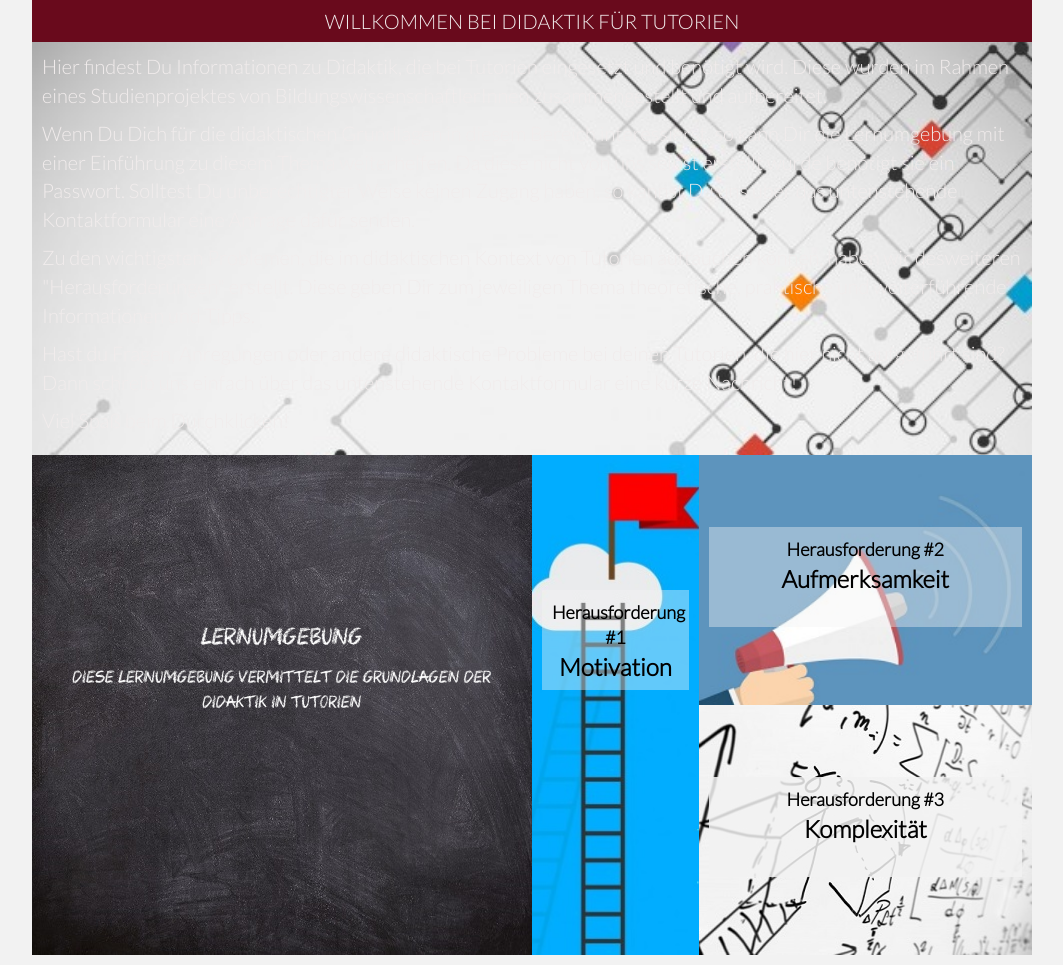
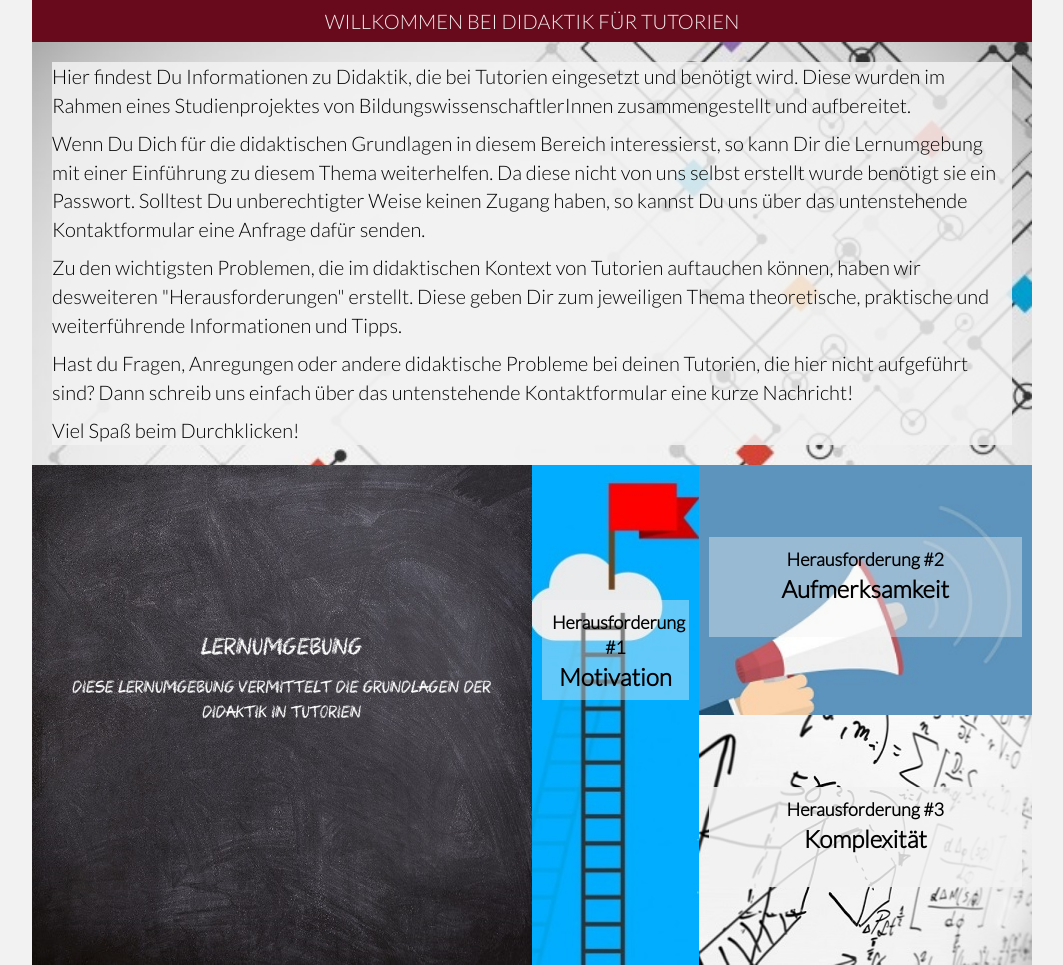
Before and after one commit to dk248/Didaktik, a plain HTML site: page website/index.html in a window 1280 px wide. Shown: the whole page, without its empty margins (108-1171 px from the left). Drawn offline with Linux system fonts and the light colour scheme; a script that the page names is missing.

Commit message:
Einleitungstext: Schriftbalken und Padding eingefügt

```diff
--- a/website/css/style.css
+++ b/website/css/style.css
@@ -52,13 +52,18 @@ body {
   background-color: #690A1C;
 }
 
-.title-einfuehrung {
+.title-einleitung {
   font-size: 20px;
   display: block;
   padding: 10px;
-  color: #F1ECEC;
+  color: #000000;
   text-align: center;
-  background-color: #690A1C;
+}
+
+.title-text-einleitung {
+    margin: 10px;
+    background-color: rgba(242, 242, 242, 0.85);
+    height: auto;
 }
 
 .challenge-title {
--- a/website/index.html
+++ b/website/index.html
@@ -19,8 +19,8 @@
       </div>
       <!-- Einleitungsblock-->
       <div class="row">
-        <div class="col-md-12 text-center title-einfuehrung" id="einleitung-image">
-            <div class="text-left no-margin">
+        <div class="col-md-12 text-center title-einleitung" id="einleitung-image" style="height: auto">
+            <div class="text-left title-text-einleitung">
                 <p>Hier findest Du Informationen zu Didaktik, die bei Tutorien eingesetzt und benötigt wird. Diese wurden im Rahmen eines Studienprojektes von BildungswissenschaftlerInnen zusammengestellt und aufbereitet.</p>
 
                 <p>Wenn Du Dich für die didaktischen Grundlagen in diesem Bereich interessierst, so kann Dir die Lernumgebung mit einer Einführung zu diesem Thema weiterhelfen. Da diese nicht von uns selbst erstellt wurde benötigt sie ein Passwort. Solltest Du unberechtigter Weise keinen Zugang haben, so kannst Du uns über das untenstehende Kontaktformular eine Anfrage dafür senden.</p>
```
